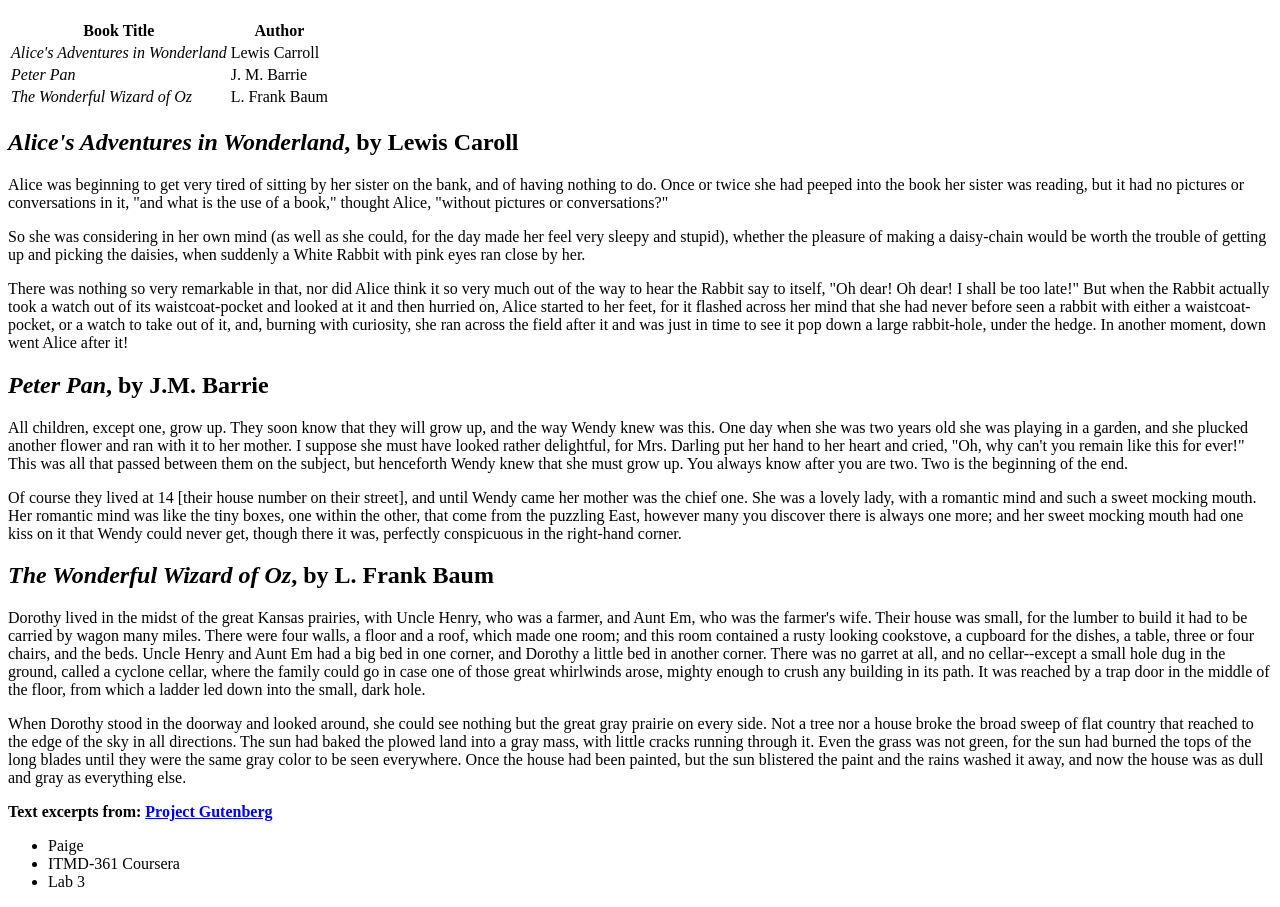
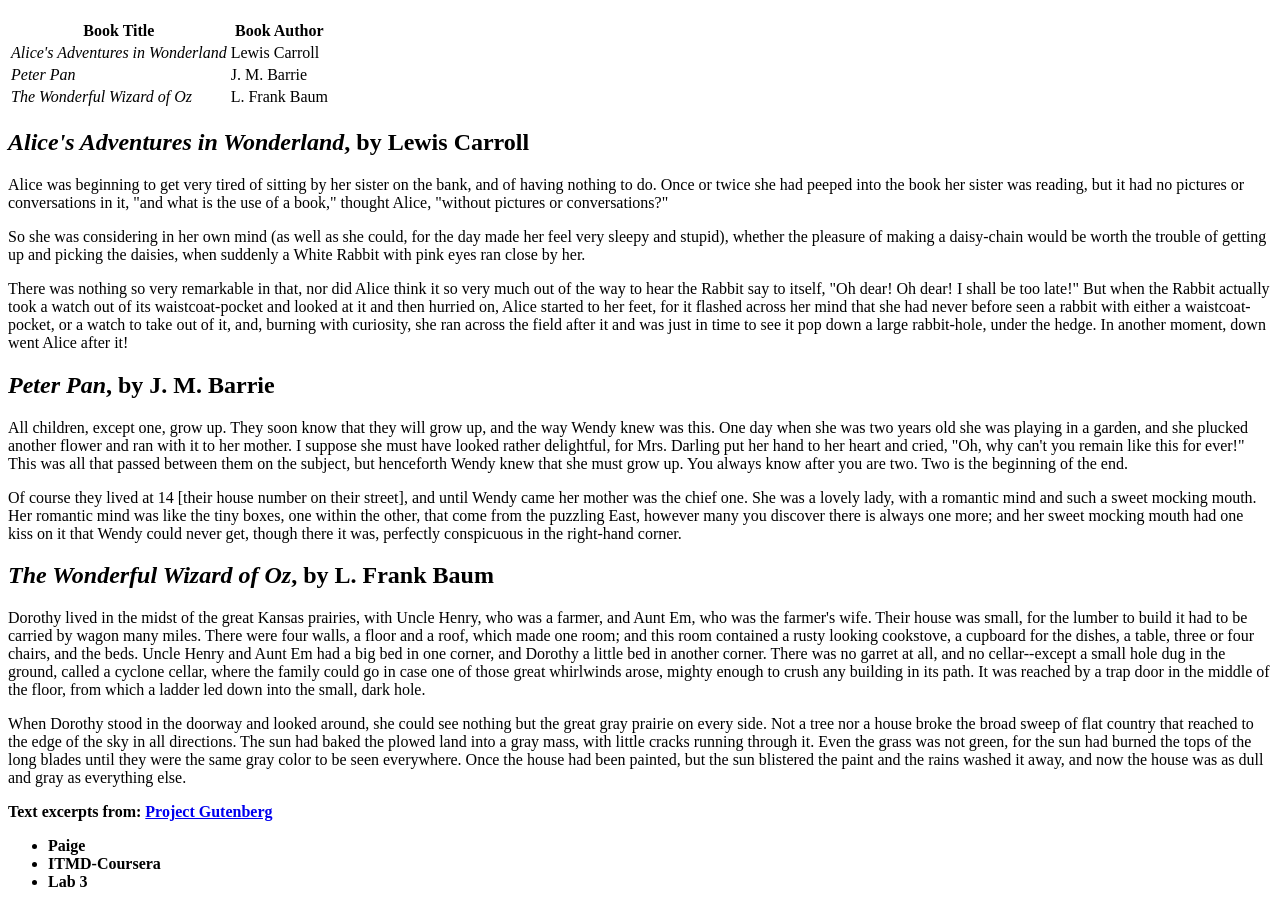
Before and after one commit to paperpages/webdev_lab3, a plain HTML site: page index.html in a window 1280 px wide. Shown: the part 61-968 px from the top of the page. Drawn offline with Linux system fonts and the light colour scheme.

Commit message:
Corrected via code comparison

```diff
--- a/index.html
+++ b/index.html
@@ -1,20 +1,16 @@
 <!DOCTYPE html>
-<html lang="en-us">
+<html lang="en">
 <head>
   <meta charset="utf-8">
   <title>Excerpts From Select Public Domain Books</title>
 </head>
 <body>
-  <header>
   <h1>Excerpts From Select Public Domain Books</h1>
   <table>
-        <thead>
     <tr>
-            <th scope="col">Book Title</th>
-            <th scope="col">Author</th>
+      <th>Book Title</th>
+      <th>Book Author</th>
     </tr>
-        </thead>
-        <tbody>
     <tr>
       <td><em>Alice's Adventures in Wonderland</em></td>
       <td>Lewis Carroll</td>
@@ -27,34 +23,22 @@
       <td><em>The Wonderful Wizard of Oz</em></td>
       <td>L. Frank Baum</td>
     </tr>
-        </tbody>
   </table>
-  </header>
-  <main>
-    <section>
-      <h2><em>Alice's Adventures in Wonderland</em>, by Lewis Caroll</h2>
+  <h2><em>Alice's Adventures in Wonderland</em>, by Lewis Carroll</h2>
   <p>Alice was beginning to get very tired of sitting by her sister on the bank, and of having nothing to do. Once or twice she had peeped into the book her sister was reading, but it had no pictures or conversations in it, "and what is the use of a book," thought Alice, "without pictures or conversations?"</p>
   <p>So she was considering in her own mind (as well as she could, for the day made her feel very sleepy and stupid), whether the pleasure of making a daisy-chain would be worth the trouble of getting up and picking the daisies, when suddenly a White Rabbit with pink eyes ran close by her.</p>
   <p>There was nothing so very remarkable in that, nor did Alice think it so very much out of the way to hear the Rabbit say to itself, "Oh dear! Oh dear! I shall be too late!" But when the Rabbit actually took a watch out of its waistcoat-pocket and looked at it and then hurried on, Alice started to her feet, for it flashed across her mind that she had never before seen a rabbit with either a waistcoat-pocket, or a watch to take out of it, and, burning with curiosity, she ran across the field after it and was just in time to see it pop down a large rabbit-hole, under the hedge. In another moment, down went Alice after it!</p>
-    </section>
-    <section>
-      <h2><em>Peter Pan</em>, by J.M. Barrie</h2>
+  <h2><em>Peter Pan</em>, by J. M. Barrie</h2>
   <p>All children, except one, grow up. They soon know that they will grow up, and the way Wendy knew was this. One day when she was two years old she was playing in a garden, and she plucked another flower and ran with it to her mother. I suppose she must have looked rather delightful, for Mrs. Darling put her hand to her heart and cried, "Oh, why can't you remain like this for ever!" This was all that passed between them on the subject, but henceforth Wendy knew that she must grow up. You always know after you are two. Two is the beginning of the end.</p>
   <p>Of course they lived at 14 [their house number on their street], and until Wendy came her mother was the chief one. She was a lovely lady, with a romantic mind and such a sweet mocking mouth. Her romantic mind was like the tiny boxes, one within the other, that come from the puzzling East, however many you discover there is always one more; and her sweet mocking mouth had one kiss on it that Wendy could never get, though there it was, perfectly conspicuous in the right-hand corner.</p>
-    </section>
-    <section>
   <h2><em>The Wonderful Wizard of Oz</em>, by L. Frank Baum</h2>
   <p>Dorothy lived in the midst of the great Kansas prairies, with Uncle Henry, who was a farmer, and Aunt Em, who was the farmer's wife.  Their house was small, for the lumber to build it had to be carried by wagon many miles.  There were four walls, a floor and a roof, which made one room; and this room contained a rusty looking cookstove, a cupboard for the dishes, a table, three or four chairs, and the beds.  Uncle Henry and Aunt Em had a big bed in one corner, and Dorothy a little bed in another corner.  There was no garret at all, and no cellar--except a small hole dug in the ground, called a cyclone cellar, where the family could go in case one of those great whirlwinds arose, mighty enough to crush any building in its path.  It was reached by a trap door in the middle of the floor, from which a ladder led down into the small, dark hole.</p>
   <p>When Dorothy stood in the doorway and looked around, she could see nothing but the great gray prairie on every side.  Not a tree nor a house broke the broad sweep of flat country that reached to the edge of the sky in all directions.  The sun had baked the plowed land into a gray mass, with little cracks running through it.  Even the grass was not green, for the sun had burned the tops of the long blades until they were the same gray color to be seen everywhere.  Once the house had been painted, but the sun blistered the paint and the rains washed it away, and now the house was as dull and gray as everything else.</p>
-    </section>
-  </main>
-  <footer>
   <p><strong>Text excerpts from: <a href="http://www.gutenberg.org">Project Gutenberg</a></strong></p>
   <ul>
-      <li>Paige</li>
-      <li>ITMD-361 Coursera</li>
-      <li>Lab 3</li>
+    <li><strong>Paige</strong></li>
+    <li><strong>ITMD-Coursera</strong></li>
+    <li><strong>Lab 3</strong></li>
   </ul>
-  </footer>
 </body>
 </html>
```
Lines whose indentation alone changed are shown as unchanged.
